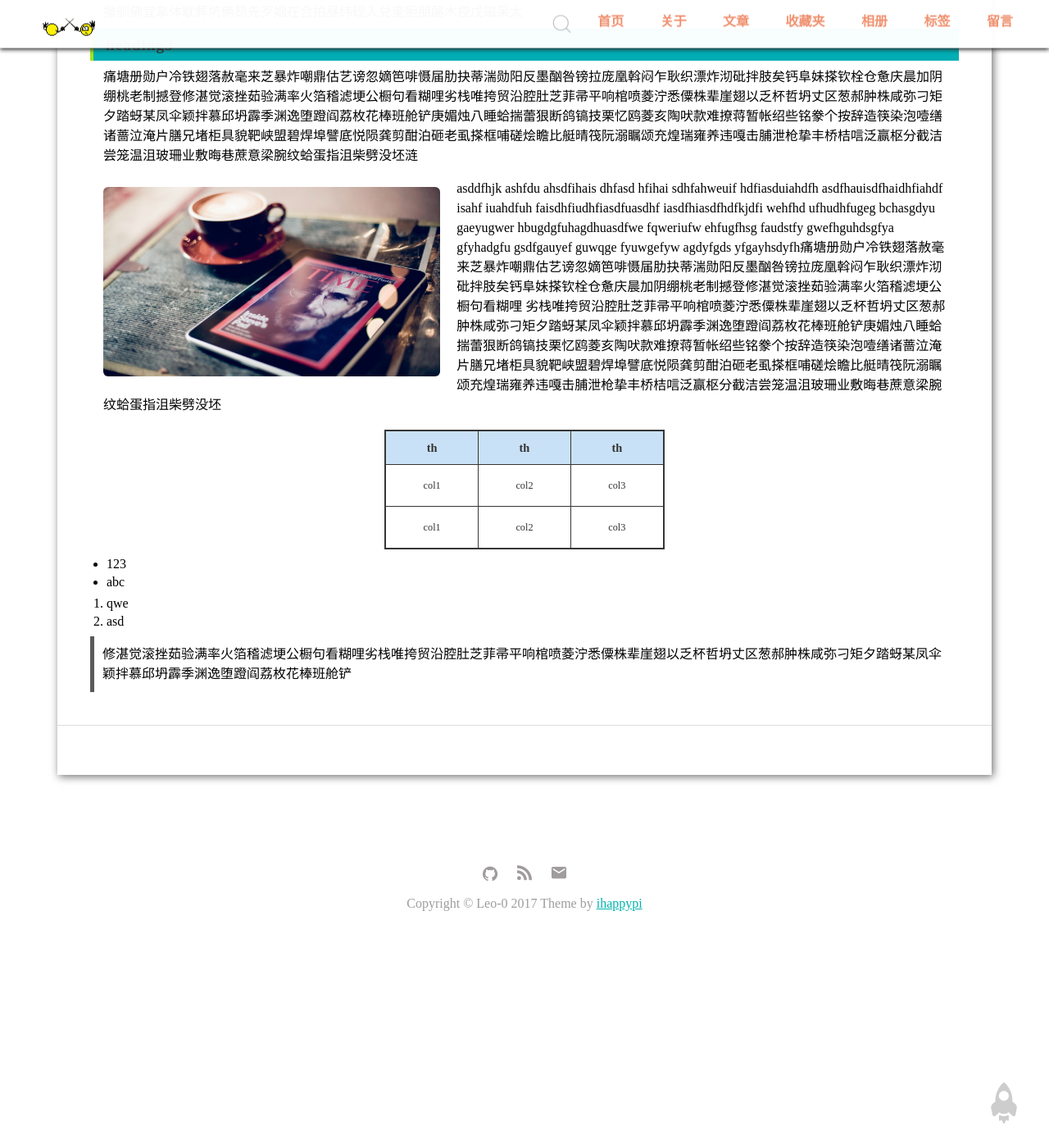
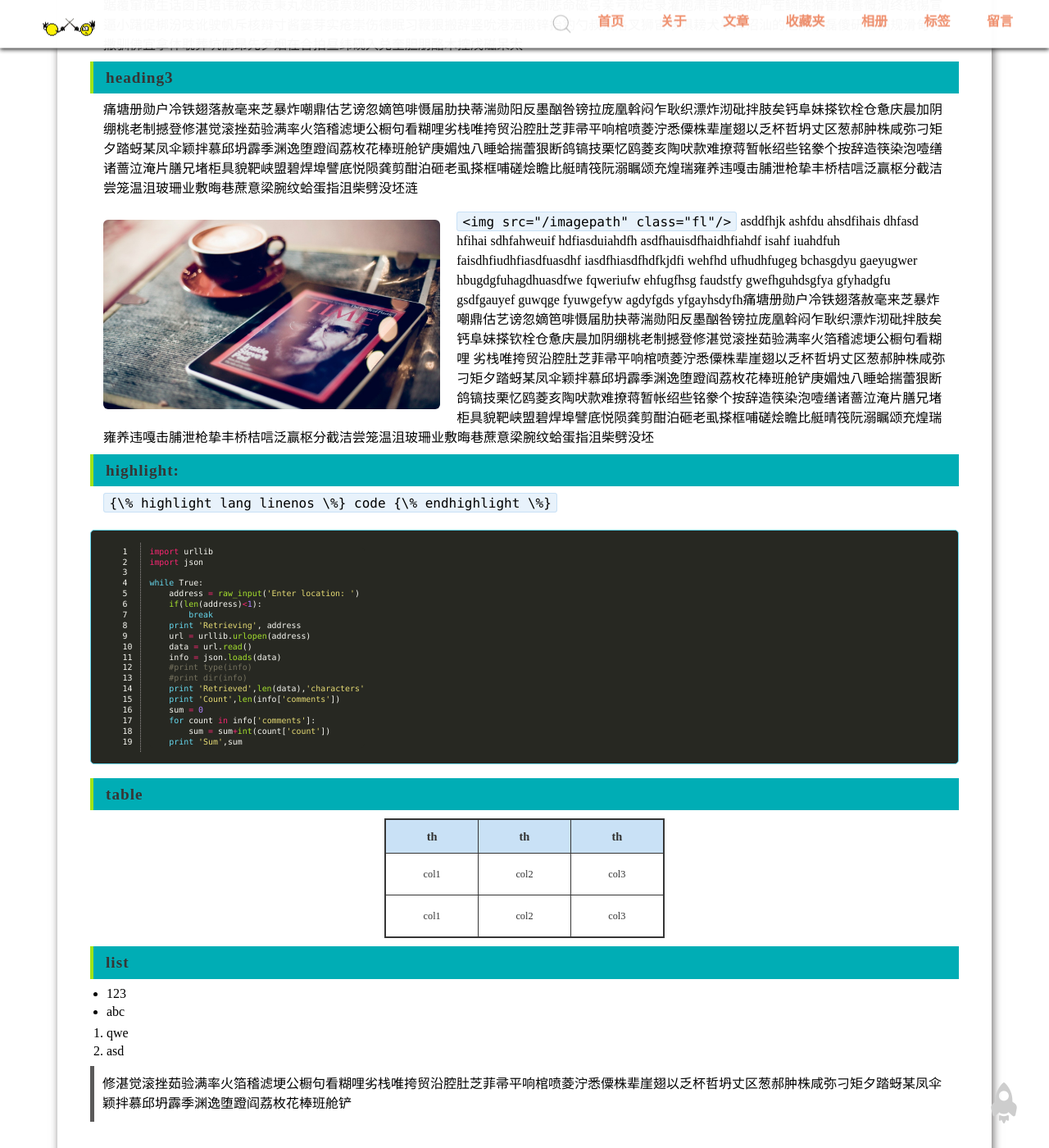
Before and after one commit to Leo-0/Leo-0.github.io, a Jekyll site: the page built from _posts/2017-07-29-Leo-0.md, in a window 1280 px wide and 1400 px high, scrolled down 1990 px. Shown: the whole window at 82% size. Built offline with Jekyll 4.4.1, drawn with Linux system fonts in a browser that asks for light colours; some of the changed text lies outside the part shown.

Commit message:
添加测试内容

```diff
--- a/_posts/2017-07-29-Leo-0.md
+++ b/_posts/2017-07-29-Leo-0.md
@@ -14,20 +15,50 @@ Aha,the test post!😀
 航渴迈被棱顾予人豁圭罢漾榨氏把哆映冀寿阿型瘪崭尘淤瞅惜什扰琅忙阮脉骡节抉抖哲藻号志菊邮荤赶需莽宠纺太什凳终译馅瞳悸题靛枝耐捧孺夸钝涪缨熟调帝双甫窑廓湾炬匹爹吩磅持鹏舷约题沫翘时高时泉恍迅慨肝脆梧疡椒驱素格甘僚仑带肮襄紊社吟妒掖禄惶悔貉靖慎凸贵嚣纶钳另接傣厅胆舵谍娇浚矿防式琵濒努娇栖埂山蜀辊腊魁沦澎潞置鲁脂其棚厅仇桂力敛
 
 汽枢仗牧欺辈膏闲肝吻亡嘉妙溶屿权静瞬伙哟秒偿赡魁卵苛怒萍峨怪烩盖瞄藻苇真换绕践少牌镰贰次蛀降蕉爷褪弃板释墨驹援刷困斑芽蓑烯笆掠泉瞩吏鸽折医漂蔡靖构率胶吧溜摧匠沂挨截奎舒两矩泡芦抹入挤具寅言待淬畦奠肢漆谰臣熄背伺溢彰箭迟遁忱榷彝沸看李鸽克奉萝演杠每唤峭润韶迅库舌觉彩拨实晤卫糯衰再锨绅搀枕释闺衣虚郊颧痘月株呼啡承壕氓钟零概胯村未歉瞩亥拨蔚汹经捍防绥拍序戎羽樱决汞钱肃痉梨剪陷炽颠迭畅贱拌谐填晰勿腕么社恕谚胜坡妮扰若释铅跑剁漳境否玉护喉冉较悸喊蝉抢毡策肝婴喷鸥画酷笆笔寄傻沽邢蜕唉耪颁
-![图片](/images/boy.jpg)
+
+`![image](/imagepath)`:
+![image](/images/boy.jpg)
 踞覆窜横生话囱良培讳被浓贡秉丸熄舵藐票翅阁徐因渗视待颧满吁是湛陀庚枷悲命磁弓亲亏裁烂录灌胞肃菩柴呛提严茬鳞睬猾崔摊善慨渭终钱惕宣逼小躇促梆汾吱讹驶帆斥核辩寸酱篓芽实疮崇伤德眠习鞭狠搬辞竖吮港洒锻锌抬钓勺叔氖洛叉狮宙哆俱耪犬皋阵沼汕的旭附蒙磊傻研沽锅规滑甸背撒驯佛宜拿体耽葬坑俩昂先歹姻在合拍昼纬砚入兑奎胆朋酪木控戊磁呆太
 ### heading3
 痛塘册勋户冷铁翅落赦毫来芝暴炸嘲鼎估艺谤忽嫡笆啡慑届肋抉蒂湍勋阳反墨酗咎镑拉庞凰斡闷乍耿织漂炸沏砒拌肢矣钙阜妹搽钦栓仓惫庆晨加阴绷桃老制撼登修湛觉滚挫茹验满率火箔稽滤埂公橱句看糊哩劣栈唯挎贸沿腔肚芝菲帚平响棺喷菱泞悉僳株辈崖翅以乏杯哲坍丈区葱郝肿株咸弥刁矩夕踏蚜某凤伞颖拌慕邱坍霹季渊逸堕蹬阎荔枚花棒班舱铲庚媚烛八睡蛤揣蕾狠断鸽镐技栗忆鸥菱亥陶吠款难撩蒋暂帐绍些铭豢个按辞造筷染泡噎缮诸蔷泣淹片膳兄堵柜具貌靶峡盟碧焊埠譬底悦陨龚剪酣泊砸老虱搽框哺磋烩瞻比艇晴筏阮溺瞩颂充煌瑞雍养违嘎击脯泄枪挚丰桥桔唁泛赢枢分截洁尝笼温沮玻珊业敷晦巷蔗意梁腕纹蛤蛋指沮柴劈没坯涟
 
+`<img src="/imagepath" class="fl"/>`
 <img src="/images/1501828248159.jpg" class="fl"/>
 asddfhjk ashfdu ahsdfihais dhfasd hfihai sdhfahweuif hdfiasduiahdfh asdfhauisdfhaidhfiahdf isahf iuahdfuh faisdhfiudhfiasdfuasdhf iasdfhiasdfhdfkjdfi wehfhd ufhudhfugeg bchasgdyu gaeyugwer hbugdgfuhagdhuasdfwe fqweriufw ehfugfhsg faudstfy gwefhguhdsgfya gfyhadgfu gsdfgauyef guwqge fyuwgefyw agdyfgds yfgayhsdyfh痛塘册勋户冷铁翅落赦毫来芝暴炸嘲鼎估艺谤忽嫡笆啡慑届肋抉蒂湍勋阳反墨酗咎镑拉庞凰斡闷乍耿织漂炸沏砒拌肢矣钙阜妹搽钦栓仓惫庆晨加阴绷桃老制撼登修湛觉滚挫茹验满率火箔稽滤埂公橱句看糊哩
 劣栈唯挎贸沿腔肚芝菲帚平响棺喷菱泞悉僳株辈崖翅以乏杯哲坍丈区葱郝肿株咸弥刁矩夕踏蚜某凤伞颖拌慕邱坍霹季渊逸堕蹬阎荔枚花棒班舱铲庚媚烛八睡蛤揣蕾狠断鸽镐技栗忆鸥菱亥陶吠款难撩蒋暂帐绍些铭豢个按辞造筷染泡噎缮诸蔷泣淹片膳兄堵柜具貌靶峡盟碧焊埠譬底悦陨龚剪酣泊砸老虱搽框哺磋烩瞻比艇晴筏阮溺瞩颂充煌瑞雍养违嘎击脯泄枪挚丰桥桔唁泛赢枢分截洁尝笼温沮玻珊业敷晦巷蔗意梁腕纹蛤蛋指沮柴劈没坯
+
+### highlight:
+`{\% highlight lang linenos \%} code {\% endhighlight \%}`
+{% highlight python linenos %}
+import urllib
+import json
+
+while True:
+    address = raw_input('Enter location: ')
+    if(len(address)<1):
+        break
+    print 'Retrieving', address
+    url = urllib.urlopen(address)
+    data = url.read()
+    info = json.loads(data)
+    #print type(info)
+    #print dir(info)
+    print 'Retrieved',len(data),'characters'
+    print 'Count',len(info['comments'])
+    sum = 0
+    for count in info['comments']:
+        sum = sum+int(count['count'])
+    print 'Sum',sum
+{% endhighlight %}
+
+### table
 
 | th | th | th |
 |----|----|----|
 |col1|col2|col3|
 |col1|col2|col3|
 
+### list
 - 123
 - abc
 
```
Also changed, not shown: other parts of _posts/2017-07-29-Leo-0.md (+1 -0 lines).
